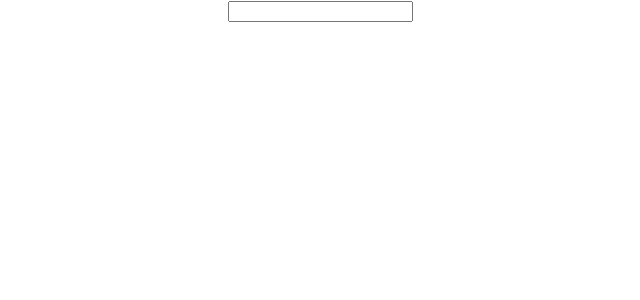
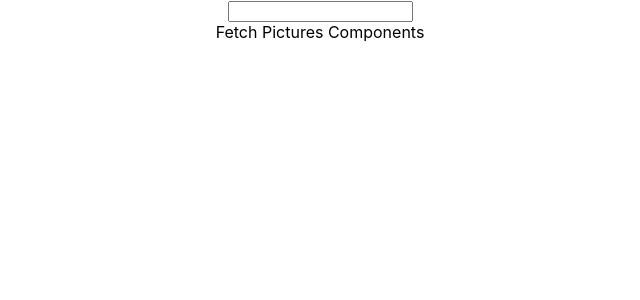
Before and after one commit to OpTiX6696/optigram, a React (Create React App) app: page / in a window 1280 px wide. Shown: the top 300 px of the page, without its empty margins (320-960 px from the left). Built offline with nearby package versions, Linux system fonts and the light colour scheme; no server answers.

Commit message:
fetch pics created

```diff
--- a/src/App.js
+++ b/src/App.js
@@ -1,10 +1,13 @@
 import './App.scss';
-import SearchQuery from './Components/Input';
+import {SearchQuery} from './Components/Input';
+// import FetchPics from './Components/FetchPics';
 
 function App() {
   return (
     <div className="App">
       <SearchQuery />
+      {/* <FetchPics /> */}
+
     </div>
   );
 }
--- /dev/null
+++ b/src/Components/FetchPics.js
@@ -0,0 +1,18 @@
+import React from "react";
+import { Credentials } from "./Credentials";
+
+// import SearchQuery from './Input';
+
+
+const FetchPics = (props) => {
+  // const toSearch = props.inputVal
+
+  console.log(`in fetch pics ${props.inputVal}`);
+  return (
+    <div>
+      Fetch Pictures Components
+    </div>
+  )
+}
+
+export default FetchPics;
--- a/src/Components/Input.js
+++ b/src/Components/Input.js
@@ -1,21 +1,33 @@
 import React, {useState} from 'react';
+import FetchPics from './FetchPics'
 
 
-const SearchQuery = () => {
+export const SearchQuery = () => {
 
-    const [query, setQuery] = useState('')
+  const [query, setQuery] = useState('')
+  const handleChange = (e) => {
+      setQuery(e.target.value);
+      return query
+  }
 
-    const handleChange = (e) => {
-        setQuery(e.target.value);
-        console.log(query)
-        return query
-    }
+  console.log(`in searchQuery ${query}`);
+
 
   return (
     <div>
-        <input type='text' id='searchQuery' name='searchQuery' onChange={handleChange}/>
+
+      <input
+      type='text'
+      id='searchQuery'
+      value={query}
+      name='searchQuery'
+      onChange={handleChange}
+      />
+
+      <FetchPics inputVal={query} />
+
     </div>
   )
 }
 
-export default SearchQuery;
+// export default SearchQuery;
```
